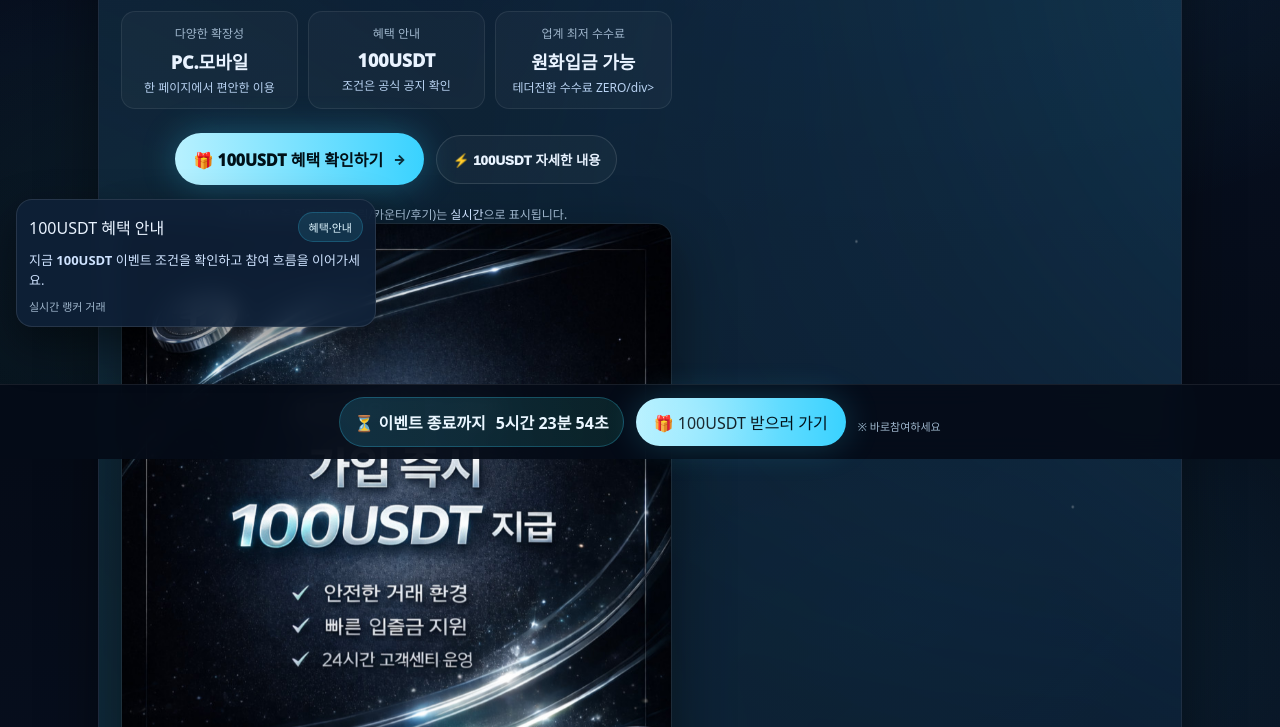
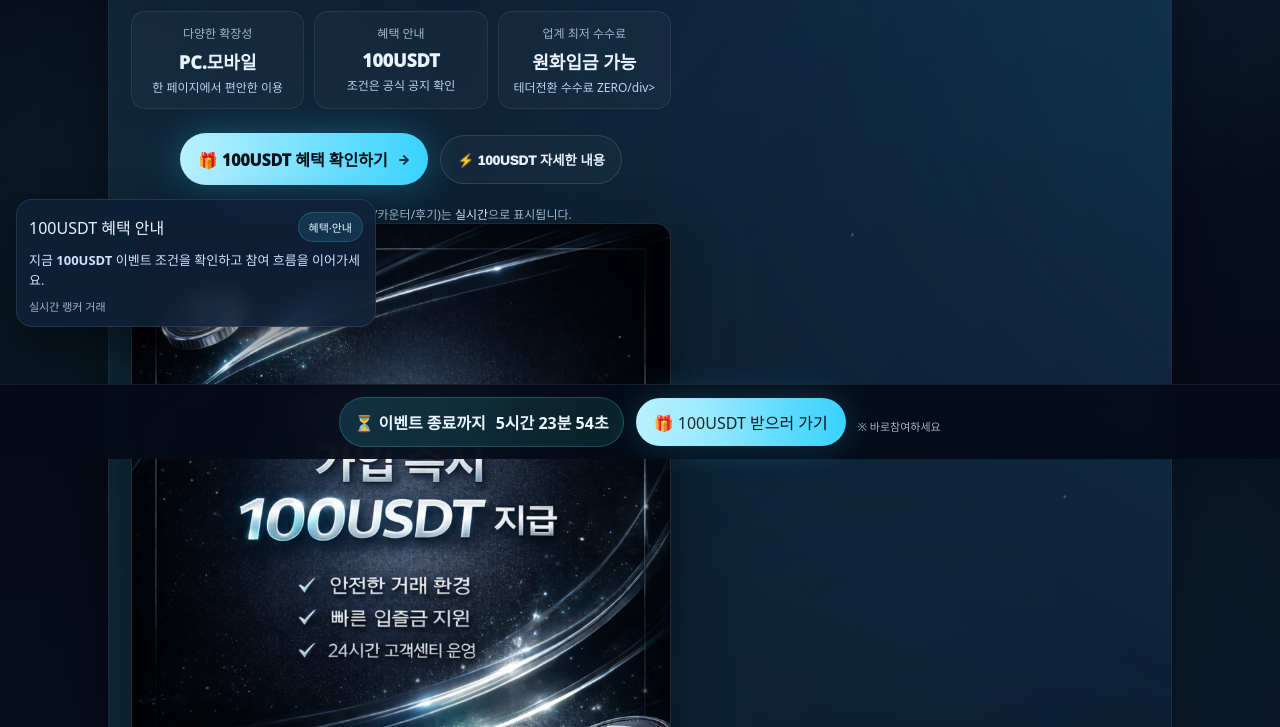
Before and after one commit to ggsu2000/btcbignews, a plain HTML site: page index.html in a window 1280 px wide. Shown: the part 341-1068 px from the top of the page. Drawn offline with Linux system fonts and the light colour scheme.

Commit message:
Update index.html

```diff
--- a/index.html
+++ b/index.html
@@ -665,6 +665,33 @@
 
 .hero-media{
 margin:0 auto;
+}
+/* ===== HERO 중앙 배치 ===== */
+
+.wrap {
+max-width:1100px;
+margin:0 auto;
+}
+
+.hero {
+max-width:1100px;
+margin:0 auto;
+}
+
+.hero-inner {
+justify-content:center;
+align-items:center;
+margin:0 auto;
+}
+
+.hero-inner > div {
+margin-left:auto;
+margin-right:auto;
+}
+
+.hero-kpis,
+.cta-row {
+justify-content:center;
 }
 
   </style>
```
